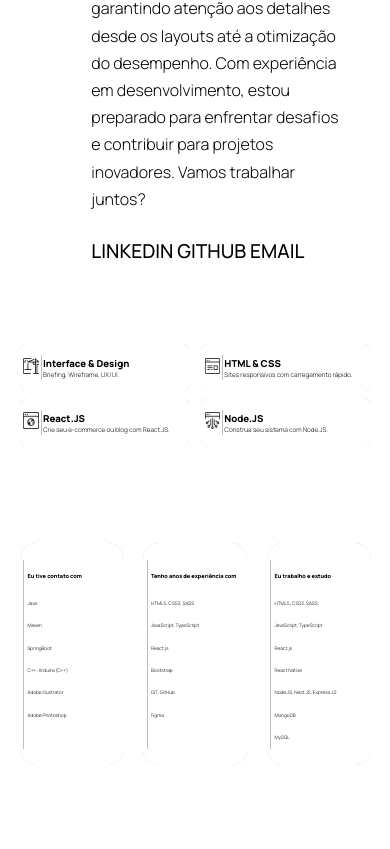
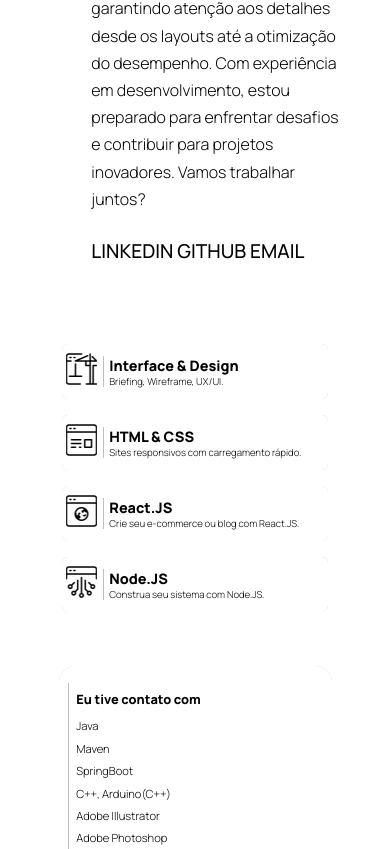
Before and after one commit to FragaGabriel23/Portfolio_D3, a React (Vite) app: page / in a window 390 px wide. Shown: the part 1757-2606 px from the top of the page. Built offline with nearby package versions, Linux system fonts and the light colour scheme; a web font is replaced by a local one.

Commit message:
fix: fix of responsive

```diff
--- a/src/components/Projects/index.scss
+++ b/src/components/Projects/index.scss
@@ -114,11 +114,11 @@
         color: #808080;
 
         @include respond-to-small {
-            font-size: 0.35rem;
+            font-size: 0.5rem;
         }
 
         @include respond-to-medium {
-            font-size: 0.48rem;
+            font-size: 0.6rem;
         }
 
         @include respond-to-large {
--- a/src/views/Home/index.scss
+++ b/src/views/Home/index.scss
@@ -191,12 +191,15 @@
         height: 15vh;
 
         @include respond-to-small {
-            row-gap: 1vh;
-            grid-template-columns: 1fr 1fr;
+            row-gap: 2vh;
+            grid-template-columns: 1fr;
+            height: auto;
+            padding: 1.5vh 16vw;
         }
 
         @include respond-to-medium {
-            height: 10vh;
+            height: auto;
+            column-gap: 1.5vw;
         }
 
         @include respond-to-large {
@@ -213,10 +216,12 @@
 
         @include respond-to-small {
             border-radius: 0.4rem;
+            column-gap: 1vw;
         }
 
         @include respond-to-medium {
             border-radius: 0.4rem;
+            padding: 1.5vh 0;
         }
     }
 
@@ -236,13 +241,12 @@
         width: 2vw;
 
         @include respond-to-small {
-            width: 4vw;
+            width: 8vw;
         }
     }
 
     &__textContainer {
         padding: 0 0 0 0.5vw;
-
     }
 
     &__textContainer h2 {
@@ -250,7 +254,7 @@
         font-weight: 800;
 
         @include respond-to-small {
-            font-size: 0.6rem;
+            font-size: 0.9rem;
         }
 
         @include respond-to-medium {
@@ -267,11 +271,11 @@
         font-weight: 300;
 
         @include respond-to-small {
-            font-size: 0.4rem;
+            font-size: 0.6rem;
         }
 
         @include respond-to-medium {
-            font-size: 0.4rem;
+            font-size: 0.5rem;
         }
     }
 
@@ -280,6 +284,12 @@
         grid-template-columns: 1fr 1fr 1fr;
         padding: 10vh 5vw;
         column-gap: 5vw;
+
+        @include respond-to-small {
+            grid-template-columns: 1fr;
+            padding: 5vh 15vw;
+            row-gap: 2vh;
+        }
     }
 
     &__experienceCard {
@@ -288,6 +298,11 @@
         padding: 2vh 1vw;
         border-radius: 1rem;
         box-shadow: 0px 0px 0.15vw 0px #00000040;
+
+        @include respond-to-small {
+            column-gap: 2vw;
+            padding: 2vh 2.5vw;
+        }
     }
 
     &__experienceCard hr {
@@ -303,11 +318,11 @@
         line-height: 2rem;
 
         @include respond-to-small {
-            font-size: 0.35rem;
+            font-size: 0.8rem;
         }
 
         @include respond-to-medium {
-            font-size: 0.75rem;
+            font-size: 0.65rem;
         }
 
         @include respond-to-large {
@@ -322,7 +337,7 @@
         list-style: none;
 
         @include respond-to-small {
-            font-size: 0.3rem;
+            font-size: 0.7rem;
         }
 
         @include respond-to-medium {
@@ -345,6 +360,14 @@
     &__title h1 {
         font-size: 3rem;
         font-weight: 800;
+
+        @include respond-to-small {
+            font-size: 2.5rem;
+        }
+
+        @include respond-to-medium {
+            font-size: 2.5rem;
+        }
     }
 
     &__icons {
```
